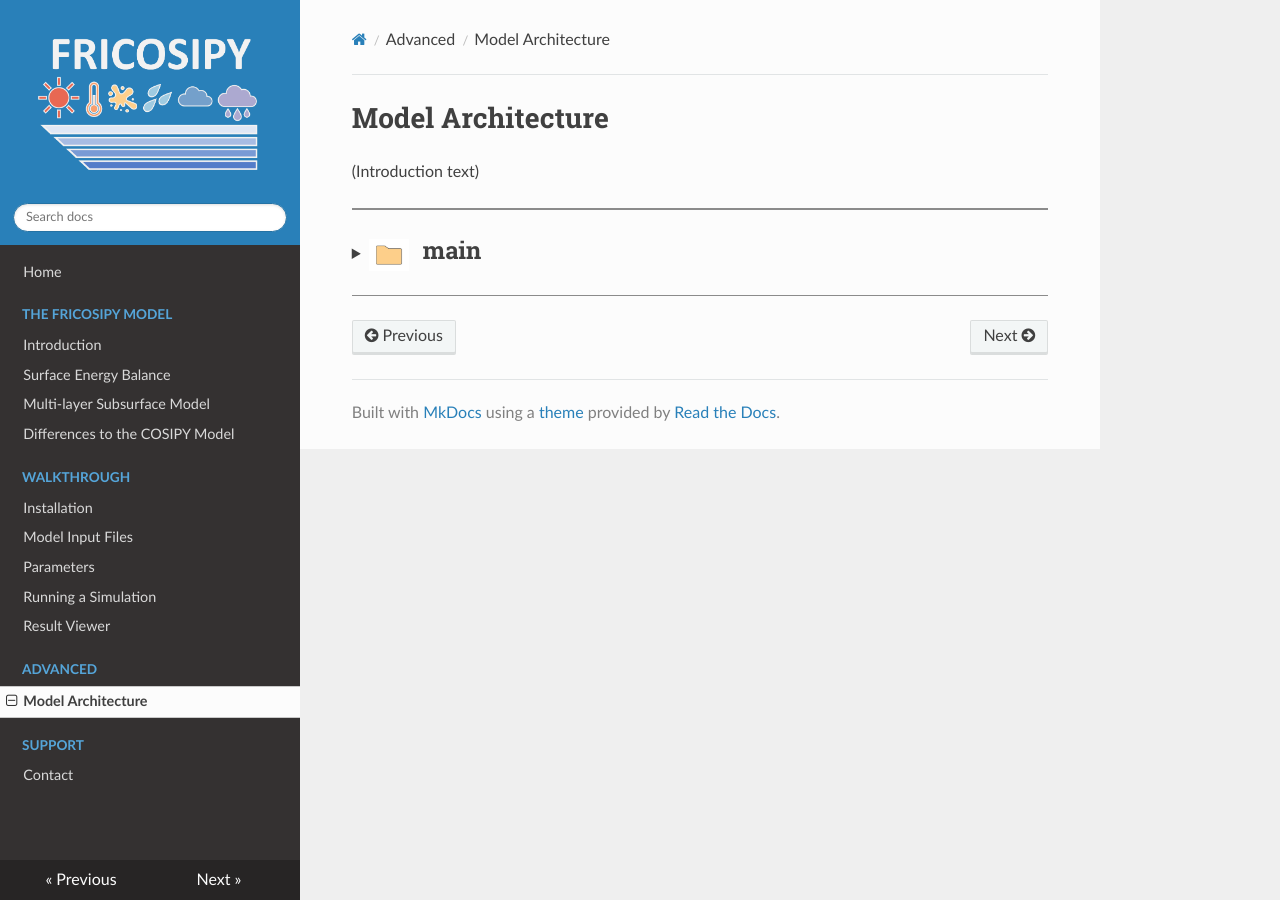
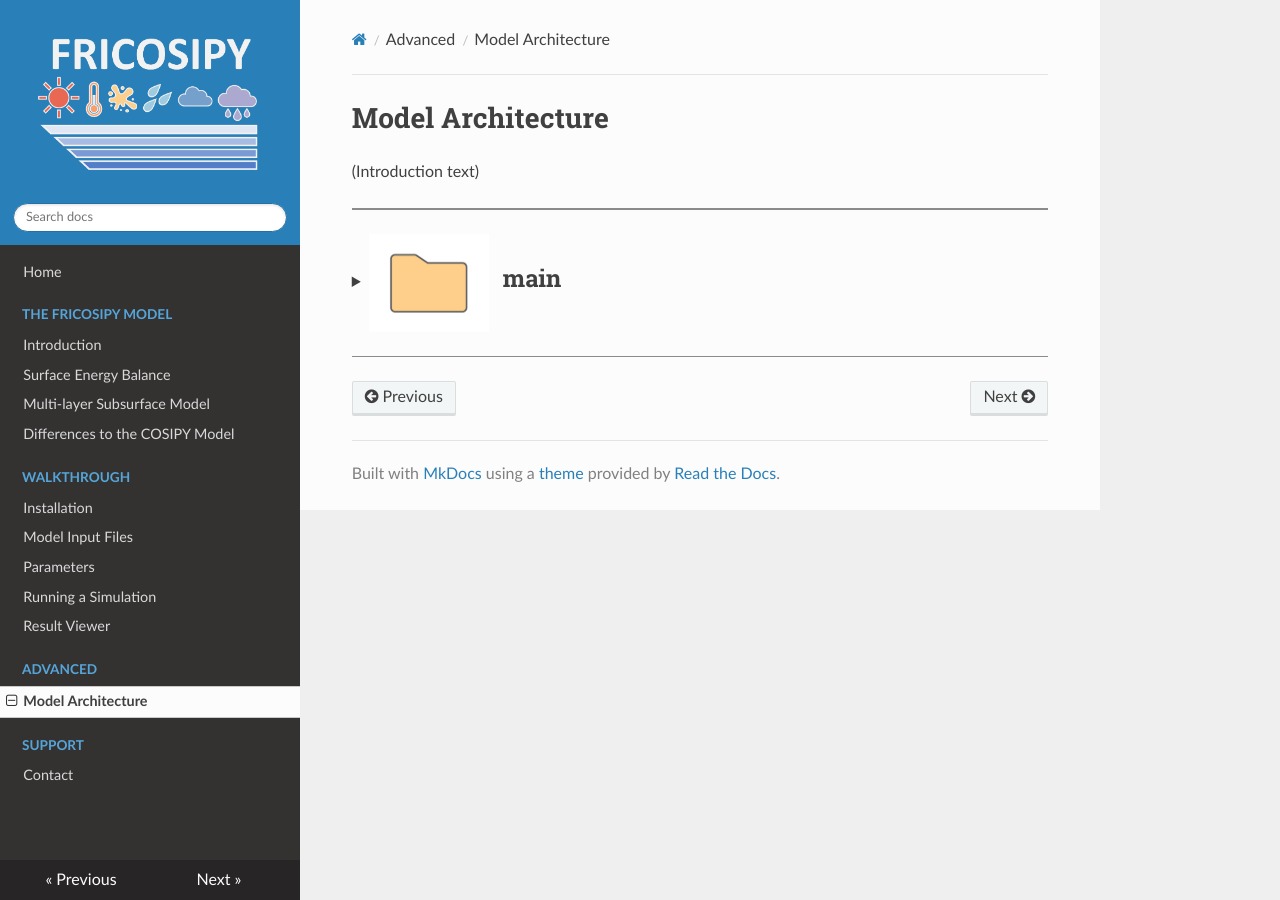
Before and after one commit to MarcusGastaldello/FRICOSIPY, an MkDocs documentation site: the page built from docs/model_architecture.md, in a window 1280 px wide. Built offline with MkDocs 1.6.1, drawn with Linux system fonts in a browser that asks for light colours.

Commit message:
Update model_architecture.md

```diff
--- a/docs/model_architecture.md
+++ b/docs/model_architecture.md
@@ -9,7 +9,7 @@
 
 <hr style="height:2px; background-color:#8b8b8b; border:none;" />
 
-??? "<img src='https://github.com/MarcusGastaldello/FRICOSIPY/raw/main/docs/icons/Folder.png' width='40' style='vertical-align: middle; margin-right: 10px;'> <h2 style='display: inline;'>main</h2>"
+??? "<img src='https://github.com/MarcusGastaldello/FRICOSIPY/raw/main/docs/icons/Folder.png' width='120' style='vertical-align: middle; margin-right: 10px;'> <h2 style='display: inline;'>main</h2>"
 
     <br>
     <div style="margin-left: 20px;">
```
